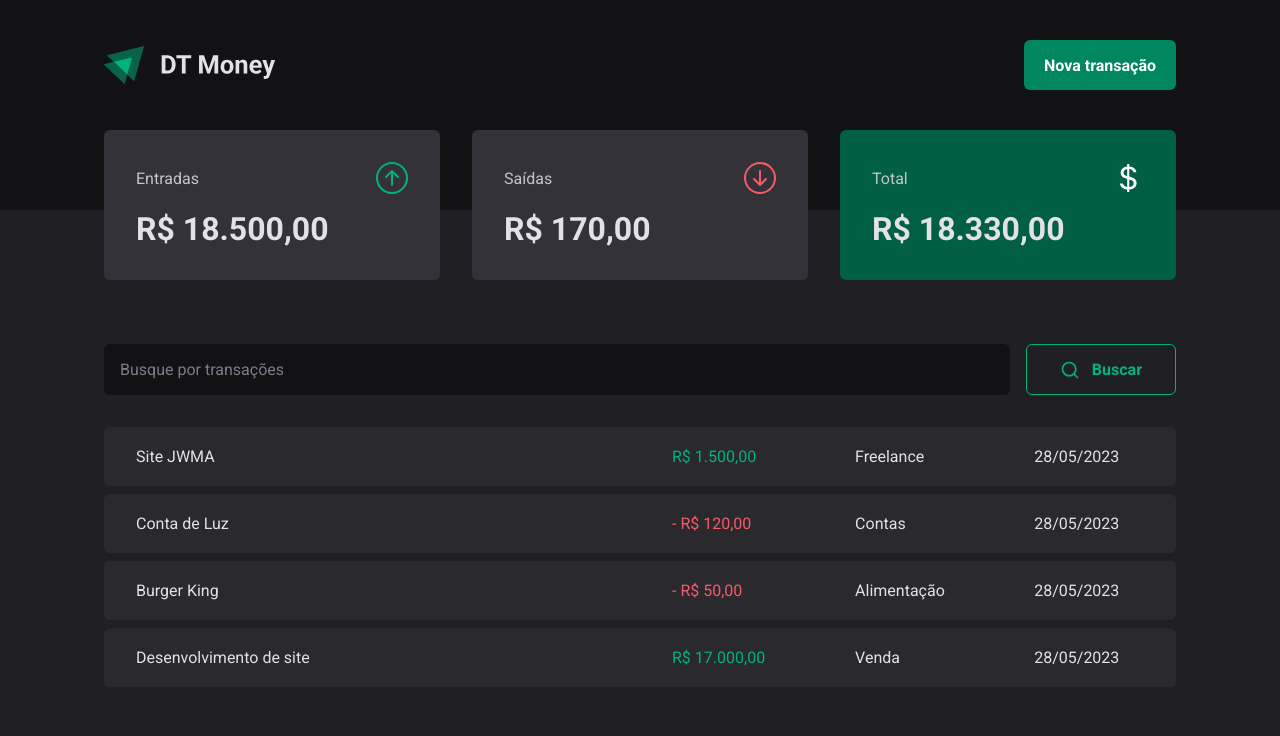
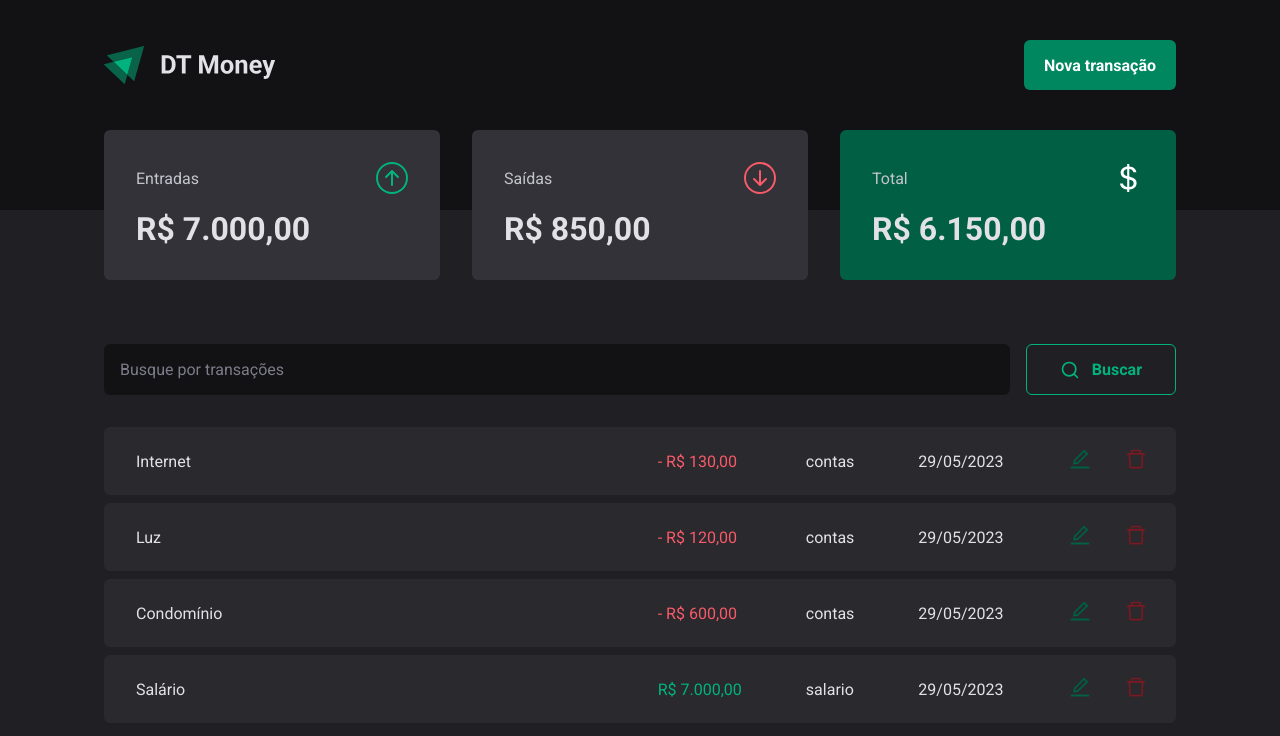
Before and after one commit to G18siqueira/Ignite-DTMoney-Rocketseat-TS, a React (Vite) app: page / in a window 1280 px wide. Shown: the top 736 px of the page. Built offline with nearby package versions, Linux system fonts and the light colour scheme; data requests are answered from the project's data file.

Commit message:
Função edit + ajustes

```diff
--- a/server.json
+++ b/server.json
@@ -1,35 +1,35 @@
 {
   "transactions": [
     {
-      "id": 1,
-      "description": "Desenvolvimento de site",
+      "description": "Salário",
       "type": "income",
-      "category": "Venda",
-      "price": 17000,
-      "createdAt": "2023-05-28T18:02:18.747Z"
+      "category": "salario",
+      "price": 7000,
+      "createdAt": "2023-05-29T03:33:06.824Z",
+      "id": 1
     },
     {
-      "id": 2,
-      "description": "Burger King",
+      "description": "Condomínio",
       "type": "outcome",
-      "category": "Alimentação",
-      "price": 50,
-      "createdAt": "2023-05-28T18:04:32.747Z"
+      "category": "contas",
+      "price": 600,
+      "createdAt": "2023-05-29T03:33:26.206Z",
+      "id": 2
     },
     {
-      "description": "Conta de Luz",
+      "description": "Luz",
       "type": "outcome",
-      "category": "Contas",
+      "category": "contas",
       "price": 120,
-      "createdAt": "2023-05-28T23:04:25.444Z",
+      "createdAt": "2023-05-29T03:33:35.701Z",
       "id": 3
     },
     {
-      "description": "Site JWMA",
-      "type": "income",
-      "category": "Freelance",
-      "price": 1500,
-      "createdAt": "2023-05-28T23:21:40.832Z",
+      "description": "Internet",
+      "type": "outcome",
+      "category": "contas",
+      "price": 130,
+      "createdAt": "2023-05-29T03:43:09.868Z",
       "id": 4
     }
   ]
--- a/src/contexts/TransactionsContext.tsx
+++ b/src/contexts/TransactionsContext.tsx
@@ -9,20 +9,40 @@ interface TransactionsType {
   price: number
   createdAt: string
 }
+
 interface CreateTransactionInput {
   description: string
   category: string
   price: number
   type: 'income' | 'outcome'
 }
+
+interface EditTransactionInput {
+  id?: number
+  description: string
+  category: string
+  price: number
+  type: 'income' | 'outcome'
+}
+
+interface DeleteTransactionInput {
+  id: number
+}
+
 interface TransactionsContextType {
   transactions: TransactionsType[]
   fetchTransactions: (query?: string) => Promise<void>
   createTransaction: (data: CreateTransactionInput) => Promise<void>
+  editTransaction: (transactionToEdit: EditTransactionInput) => Promise<void>
+  deleteTransaction: (
+    transactionToDelete: DeleteTransactionInput,
+  ) => Promise<void>
 }
+
 interface TransactionsProviderProps {
   children: ReactNode
 }
+
 export const TransactionsContext = createContext({} as TransactionsContextType)
 
 export const TransactionsProvider = ({
@@ -51,13 +71,46 @@ export const TransactionsProvider = ({
     setTransactions((state) => [response.data, ...state])
   }
 
+  const editTransaction = async (transactionToEdit: EditTransactionInput) => {
+    const { id, description, type, category, price } = transactionToEdit
+
+    const response = await api.put(`/transactions/${id}`, {
+      id,
+      description,
+      type,
+      category,
+      price,
+    })
+    console.log(
+      transactions.map((item) => (item.id === id ? response.data : item)),
+    )
+    // setTransactions((state) =>
+    //   state.map((item) => (item.id === id ? response.data : item)),
+    // )
+  }
+
+  const deleteTransaction = async (
+    transactionToDelete: DeleteTransactionInput,
+  ) => {
+    await api.delete(`/transactions/${transactionToDelete.id}`)
+    setTransactions((state) =>
+      state.filter((item) => item.id !== transactionToDelete.id),
+    )
+  }
+
   useEffect(() => {
     fetchTransactions()
   }, [])
 
   return (
     <TransactionsContext.Provider
-      value={{ transactions, fetchTransactions, createTransaction }}
+      value={{
+        transactions,
+        fetchTransactions,
+        createTransaction,
+        editTransaction,
+        deleteTransaction,
+      }}
     >
       {children}
     </TransactionsContext.Provider>
--- a/src/pages/Transactions/index.tsx
+++ b/src/pages/Transactions/index.tsx
@@ -3,15 +3,28 @@ import { Summary } from '../../components/Summary'
 import { Container } from '../../styles/global'
 import { Search } from './components/Search'
 import {
+  ButtonHighLight,
   PriceHighLight,
   TransactionsContainer,
   TransactionsTable,
 } from './styles'
+import { AiOutlineDelete, AiOutlineEdit } from 'react-icons/ai'
 import { TransactionsContext } from '../../contexts/TransactionsContext'
 import { dateFormatter, priceFormatter } from '../../utils/formatter'
+import { NewTransactionModal } from '../../components/NewTransactionModal'
+
+import * as Dialog from '@radix-ui/react-dialog'
+
+interface DeleteTransaction {
+  id: number
+}
 
 export const Transactions = () => {
-  const { transactions } = useContext(TransactionsContext)
+  const { transactions, deleteTransaction } = useContext(TransactionsContext)
+
+  const handleDeleteTransaction = (transactionToDelete: DeleteTransaction) => {
+    deleteTransaction(transactionToDelete)
+  }
 
   return (
     <main>
@@ -25,9 +38,9 @@ export const Transactions = () => {
               {transactions.map((transaction) => {
                 return (
                   <tr key={transaction.id}>
-                    <td width="50%">{transaction.description}</td>
+                    <td>{transaction.description}</td>
                     <td>
-                      <PriceHighLight colorVariant={transaction.type}>
+                      <PriceHighLight variant={transaction.type}>
                         {transaction.type === 'outcome' && '- '}
                         {priceFormatter.format(transaction.price)}
                       </PriceHighLight>
@@ -35,6 +48,25 @@ export const Transactions = () => {
                     <td>{transaction.category}</td>
                     <td>
                       {dateFormatter.format(new Date(transaction.createdAt))}
+                    </td>
+                    <td>
+                      <Dialog.Root>
+                        <Dialog.Trigger>
+                          <ButtonHighLight variant="edit">
+                            <AiOutlineEdit size={24} />
+                          </ButtonHighLight>
+                        </Dialog.Trigger>
+
+                        <NewTransactionModal />
+                      </Dialog.Root>
+                    </td>
+                    <td>
+                      <ButtonHighLight
+                        variant="delete"
+                        onClick={() => handleDeleteTransaction(transaction)}
+                      >
+                        <AiOutlineDelete size={24} />
+                      </ButtonHighLight>
                     </td>
                   </tr>
                 )
--- a/src/pages/Transactions/styles.ts
+++ b/src/pages/Transactions/styles.ts
@@ -18,17 +18,46 @@ export const TransactionsTable = styled.table`
       border-bottom-left-radius: 6px;
     }
     &:last-child {
+      width: 5%;
       border-top-right-radius: 6px;
       border-bottom-right-radius: 6px;
+      padding: 1.25rem 0;
     }
+  }
+
+  button {
+    background-color: transparent;
+    border: none;
+    outline: none;
+    box-shadow: none;
+    cursor: pointer;
   }
 `
 interface PriceHighLightProps {
-  colorVariant?: 'income' | 'outcome'
+  variant?: 'income' | 'outcome'
 }
 export const PriceHighLight = styled.span<PriceHighLightProps>`
   color: ${(props) =>
-    props.colorVariant === 'income'
+    props.variant === 'income'
       ? props.theme['green-300']
       : props.theme['red-300']};
 `
+
+interface ButtonHighLightProps {
+  variant?: 'edit' | 'delete'
+}
+export const ButtonHighLight = styled.button<ButtonHighLightProps>`
+  color: ${(props) =>
+    props.variant === 'edit'
+      ? props.theme['green-700']
+      : props.theme['red-700']};
+  transition: all 0.1s ease-in-out;
+
+  &:hover,
+  &:focus {
+    color: ${(props) =>
+      props.variant === 'edit'
+        ? props.theme['green-300']
+        : props.theme['red-300']};
+  }
+`
```
